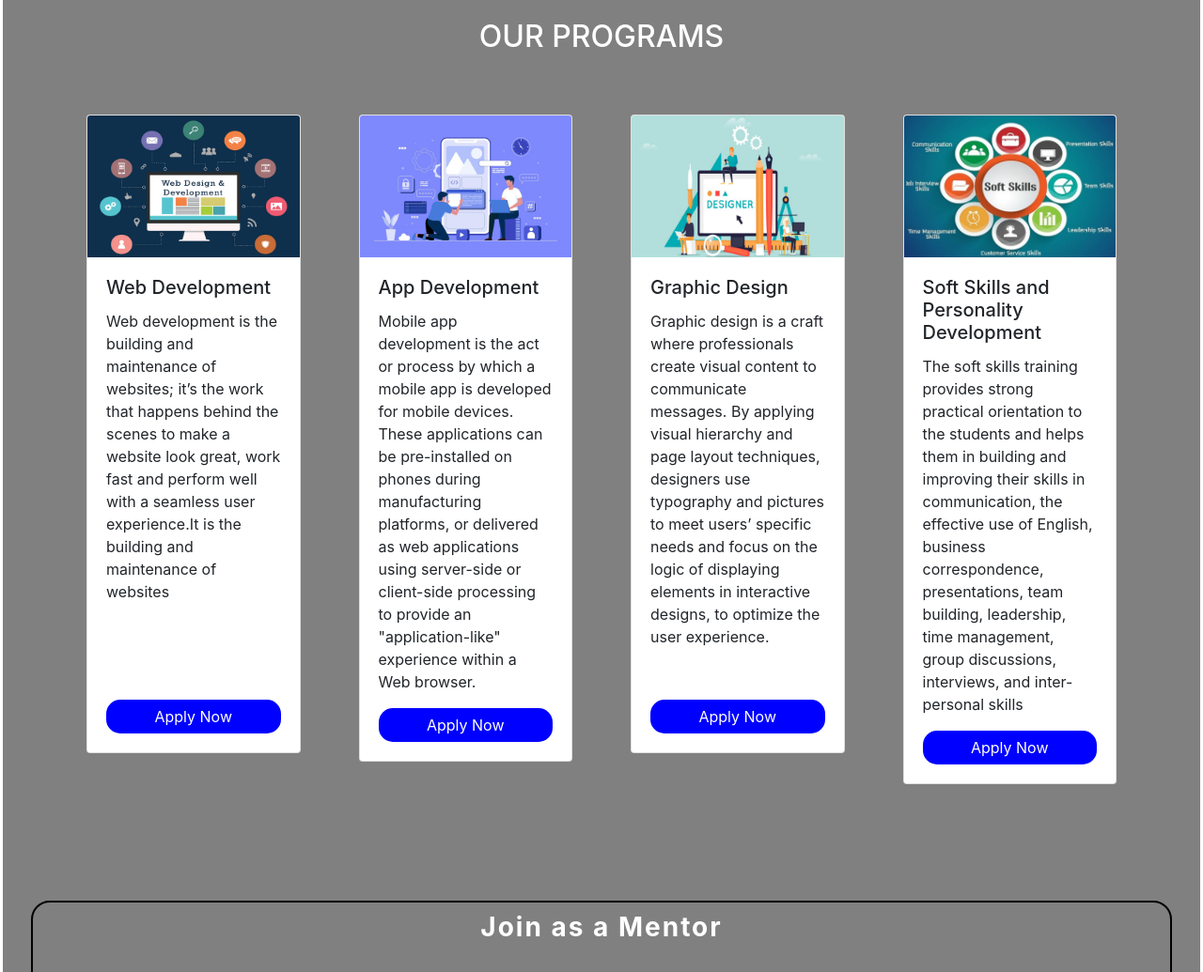
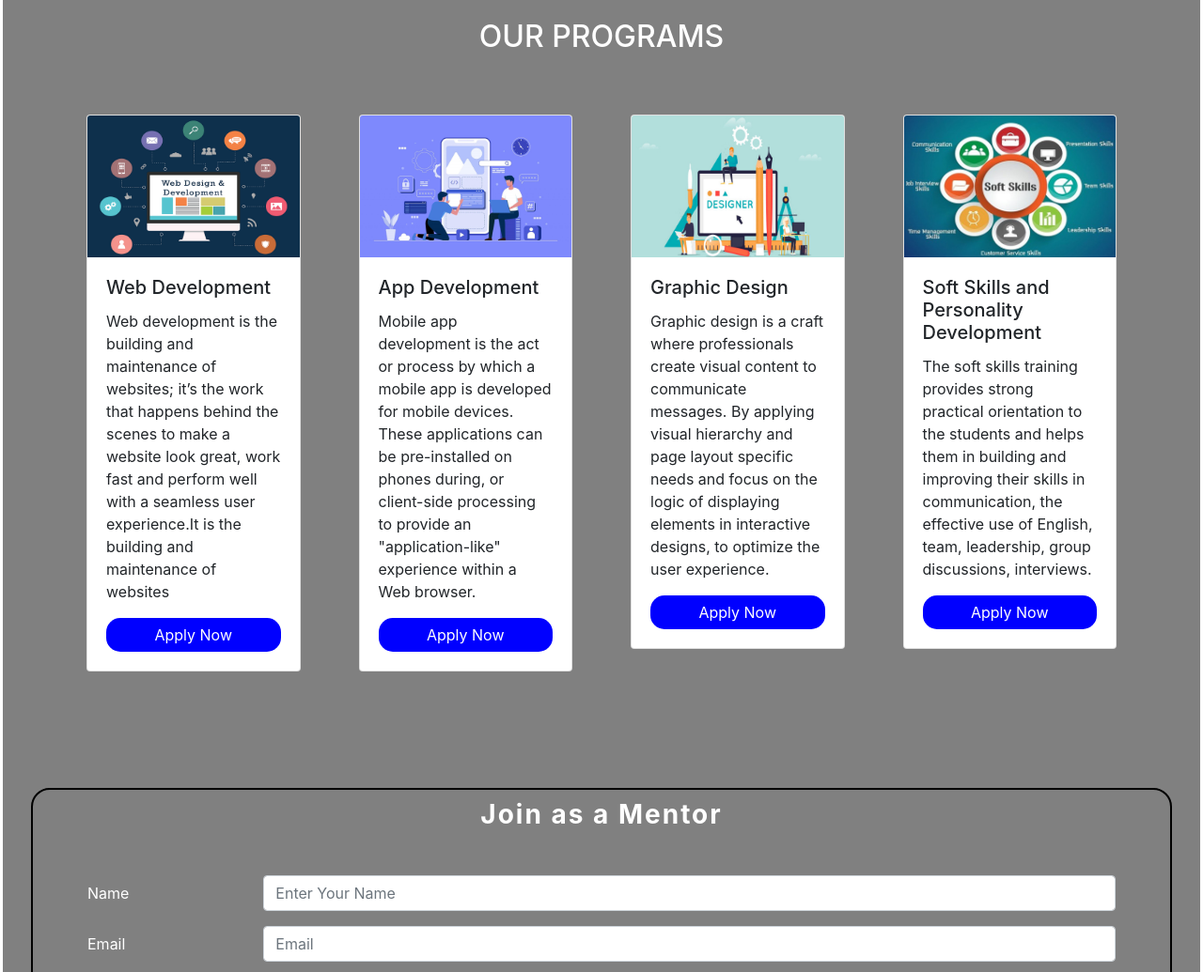
Before and after one commit to Ayushakv/SecondTask, a plain HTML site: page index.html in a window 1280 px wide. Shown: the part 980-2015 px from the top of the page at 94% size. Drawn offline with nearby package versions, Linux system fonts and the light colour scheme.

Commit message:
update again

```diff
--- a/index.html
+++ b/index.html
@@ -40,7 +40,7 @@
           <img class="card-img-top" src="./Images/appdev.jpg" alt="App Development">
           <div class="card-body d-flex flex-column">
             <h5 class="card-title">App Development</h5>
-            <p class="card-text">Mobile app development is the act or process by which a mobile app is developed for mobile devices. These applications can be pre-installed on phones during manufacturing platforms, or delivered as web applications using server-side or client-side processing to provide an "application-like" experience within a Web browser.
+            <p class="card-text">Mobile app development is the act or process by which a mobile app is developed for mobile devices. These applications can be pre-installed on phones during, or client-side processing to provide an "application-like" experience within a Web browser.
             </p>
           <button type="button" class="button mt-auto">Apply Now</button>
           </div>
@@ -51,7 +51,7 @@
           <img class="card-img-top" src="./Images/graph.jpg" alt="Graphic Design">
           <div class="card-body d-flex flex-column">
             <h5 class="card-title">Graphic Design</h5>
-            <p class="card-text">Graphic design is a craft where professionals create visual content to communicate messages. By applying visual hierarchy and page layout techniques, designers use typography and pictures to meet users’ specific needs and focus on the logic of displaying elements in interactive designs, to optimize the user experience.</p>
+            <p class="card-text">Graphic design is a craft where professionals create visual content to communicate messages. By applying visual hierarchy and page layout specific needs and focus on the logic of displaying elements in interactive designs, to optimize the user experience.</p>
             <button type="button"  class="button mt-auto">Apply Now</button>
           </div>
         </div>
@@ -61,7 +61,7 @@
           <img class="card-img-top" src="./Images/ss.jpg" alt="Soft Skills and personality Development">
           <div class="card-body d-flex flex-column">
             <h5 class="card-title">Soft Skills and Personality Development</h5>
-            <p class="card-text"> The soft skills training provides strong practical orientation to the students and helps them in building and improving their skills in communication, the effective use of English, business correspondence, presentations, team building, leadership, time management, group discussions, interviews, and inter-personal skills</p>
+            <p class="card-text"> The soft skills training provides strong practical orientation to the students and helps them in building and improving their skills in communication, the effective use of English, team, leadership, group discussions, interviews.</p>
             <button type="button" class="button mt-auto">Apply Now</button>
           </div>
         </div>
@@ -189,7 +189,7 @@
   </div>
   <div class="text-center p-3" style="background-color: rgba(0, 0, 0, 0.2);">
     © 2021 Copyright:
-    <a class="text-white" href="https://google.com/">Techtable.com</a>
+    <a class="text-white" href="https://techtable.co.in/">Techtable.com</a>
   </div>
 </footer>
 </body>
--- a/style.css
+++ b/style.css
@@ -133,7 +133,7 @@ h3 {
 }
 
 .programCards {
-  min-height: 680px;
+  min-height: 560px;
 }
 @media screen and (max-width: 600px) {
   .navbar {
```
